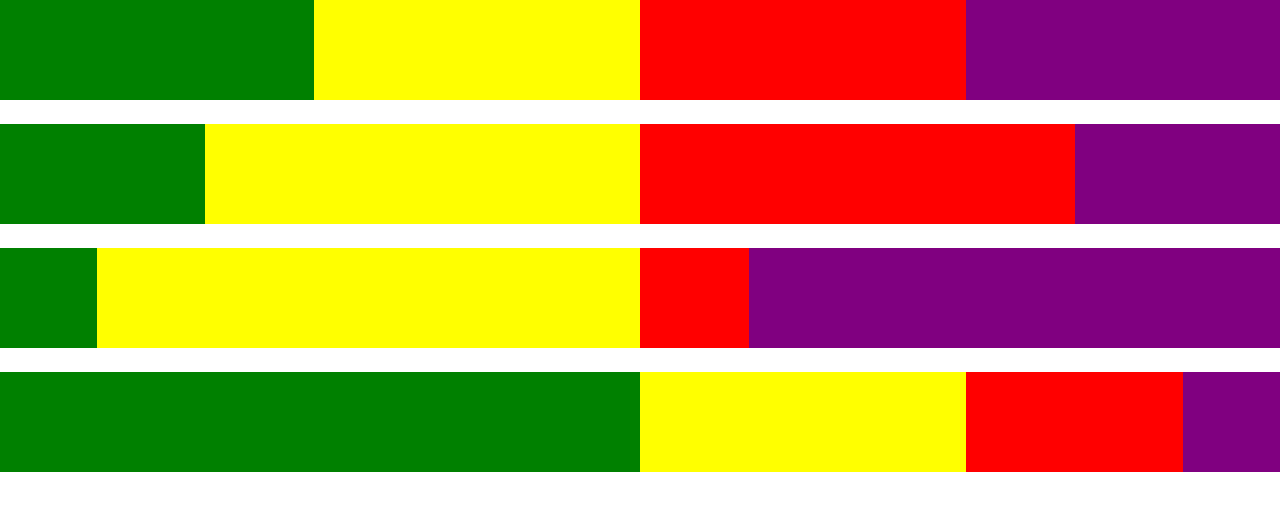
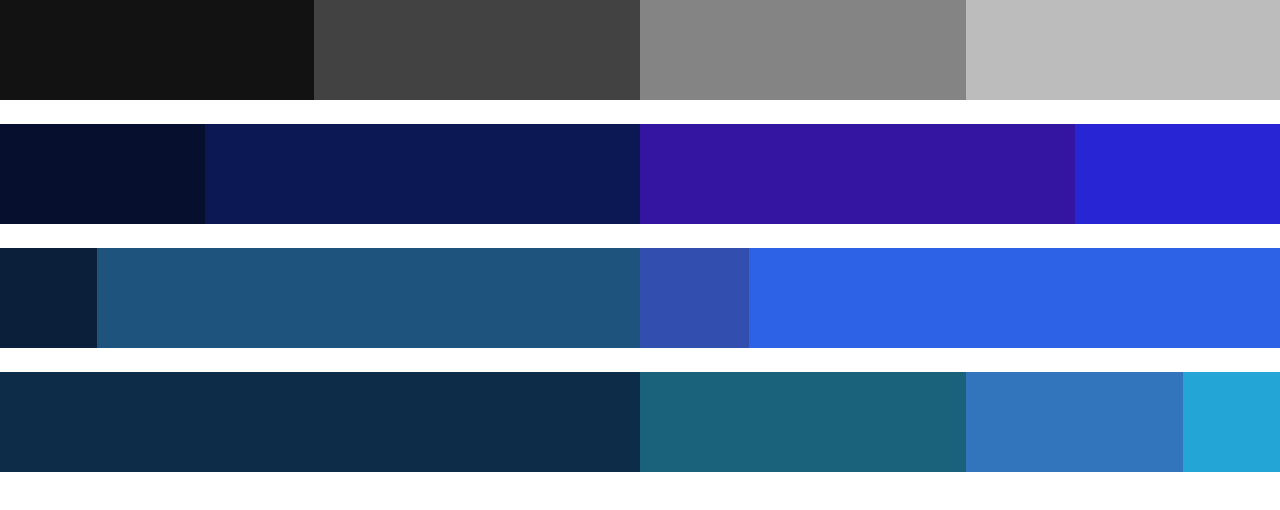
Before and after one commit to Corentine123456/Corentine123456.github.io, a plain HTML site: page index.html in a window 1280 px wide. Drawn offline with nearby package versions, Linux system fonts and the light colour scheme.

Commit message:
Update index.html

```diff
--- a/index.html
+++ b/index.html
@@ -11,46 +11,46 @@
 <body>
 
     <div class="row">
-        <div class="col-3" style="background-color: green; height: 100px;">
+        <div class="col-3" style="background-color:  rgb(18, 18, 18); height: 100px;">
         </div>
-        <div class="col-3" style="background-color: yellow;">
+        <div class="col-3" style="background-color: rgb(66, 66, 66);">
         </div>
-        <div class="col-3" style="background-color: red;">
+        <div class="col-3" style="background-color: rgb(132, 132, 132);">
         </div>
-        <div class="col-3" style="background-color: purple;">
+        <div class="col-3" style="background-color: rgb(188, 188, 188);">
         </div>
     </div>
 <br>
     <div class="row">
-        <div class="col-2" style="background-color: green; height: 100px;">
+        <div class="col-2" style="background-color: rgb(6, 16, 46); height: 100px;">
         </div>
-        <div class="col-4" style="background-color: yellow;">
+        <div class="col-4" style="background-color: rgb(12, 24, 83);">
         </div>
-        <div class="col-4" style="background-color: red;">
+        <div class="col-4" style="background-color: rgb(52, 21, 162);">
         </div>
-        <div class="col-2" style="background-color: purple;">
+        <div class="col-2" style="background-color: rgb(40, 37, 212);">
         </div>
     </div>
 <br>
     <div class="row">
-        <div class="col-1" style="background-color: green; height: 100px;">
+        <div class="col-1" style="background-color: rgb(11, 31, 59); height: 100px;">
         </div>
-        <div class="col-5" style="background-color: yellow;">
+        <div class="col-5" style="background-color: rgb(29, 83, 124);">
         </div>
-        <div class="col-1" style="background-color: red;">
+        <div class="col-1" style="background-color: rgb(50, 79, 175);">
         </div>
-        <div class="col-5" style="background-color: purple;">
+        <div class="col-5" style="background-color: rgb(45, 97, 230);">
         </div>
     </div>
 <br>
     <div class="row">
-        <div class="col-6" style="background-color: green; height: 100px;">
+        <div class="col-6" style="background-color: rgb(12, 44, 71); height: 100px;">
         </div>
-        <div class="col-3" style="background-color: yellow;">
+        <div class="col-3" style="background-color: rgb(26, 97, 123);">
         </div>
-        <div class="col-2" style="background-color: red;">
+        <div class="col-2" style="background-color:  rgb(50, 117, 188);">
         </div>
-        <div class="col-1" style="background-color: purple;">
+        <div class="col-1" style="background-color: rgb(35, 166, 214);">
     </div>
 <script src="https://cdn.jsdelivr.net/npm/bootstrap@5.2.3/dist/js/bootstrap.bundle.min.js" integrity="sha384-kenU1KFdBIe4zVF0s0G1M5b4hcpxyD9F7jL+jjXkk+Q2h455rYXK/7HAuoJl+0I4" crossorigin="anonymous"></script>
 
```
